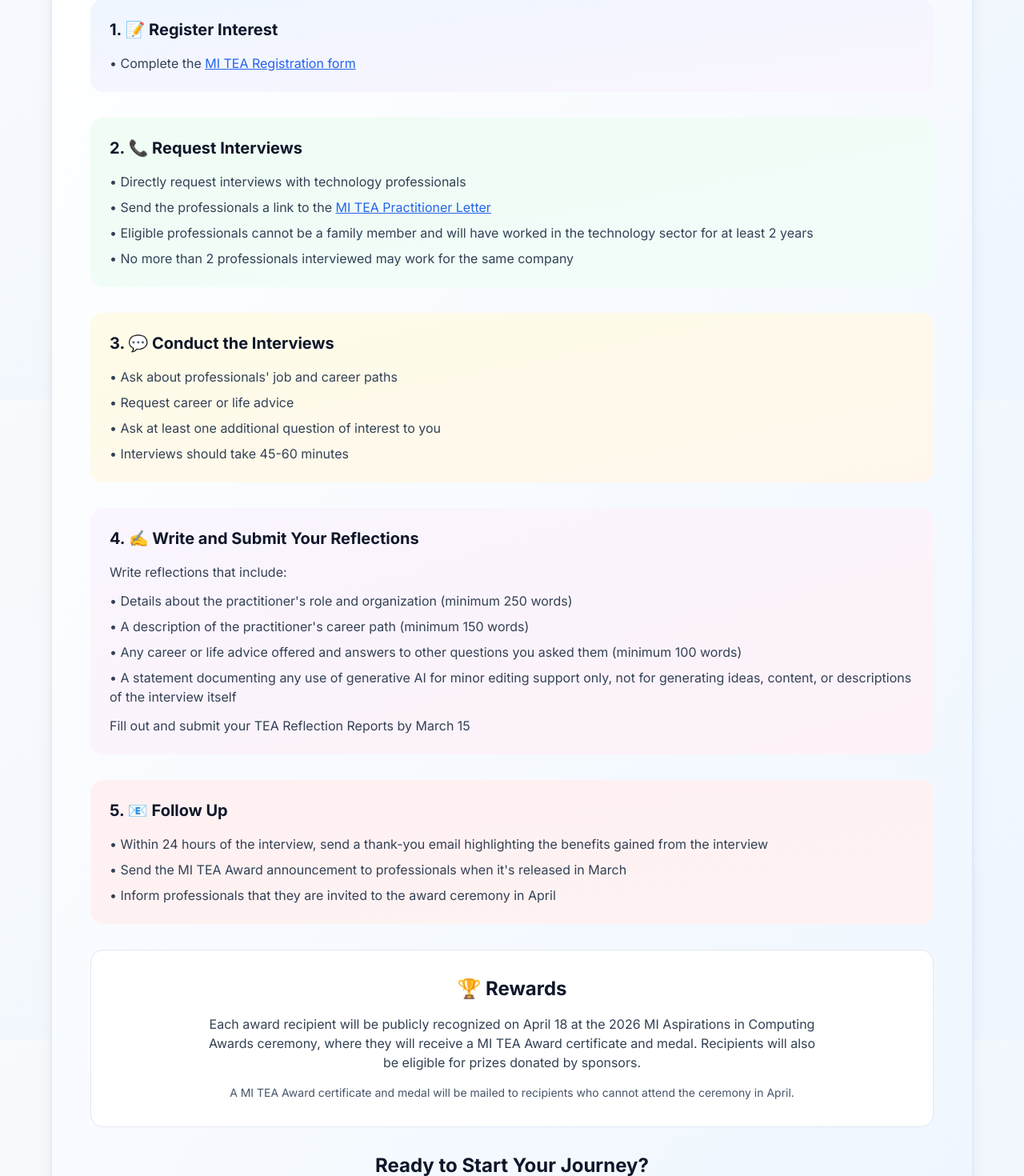
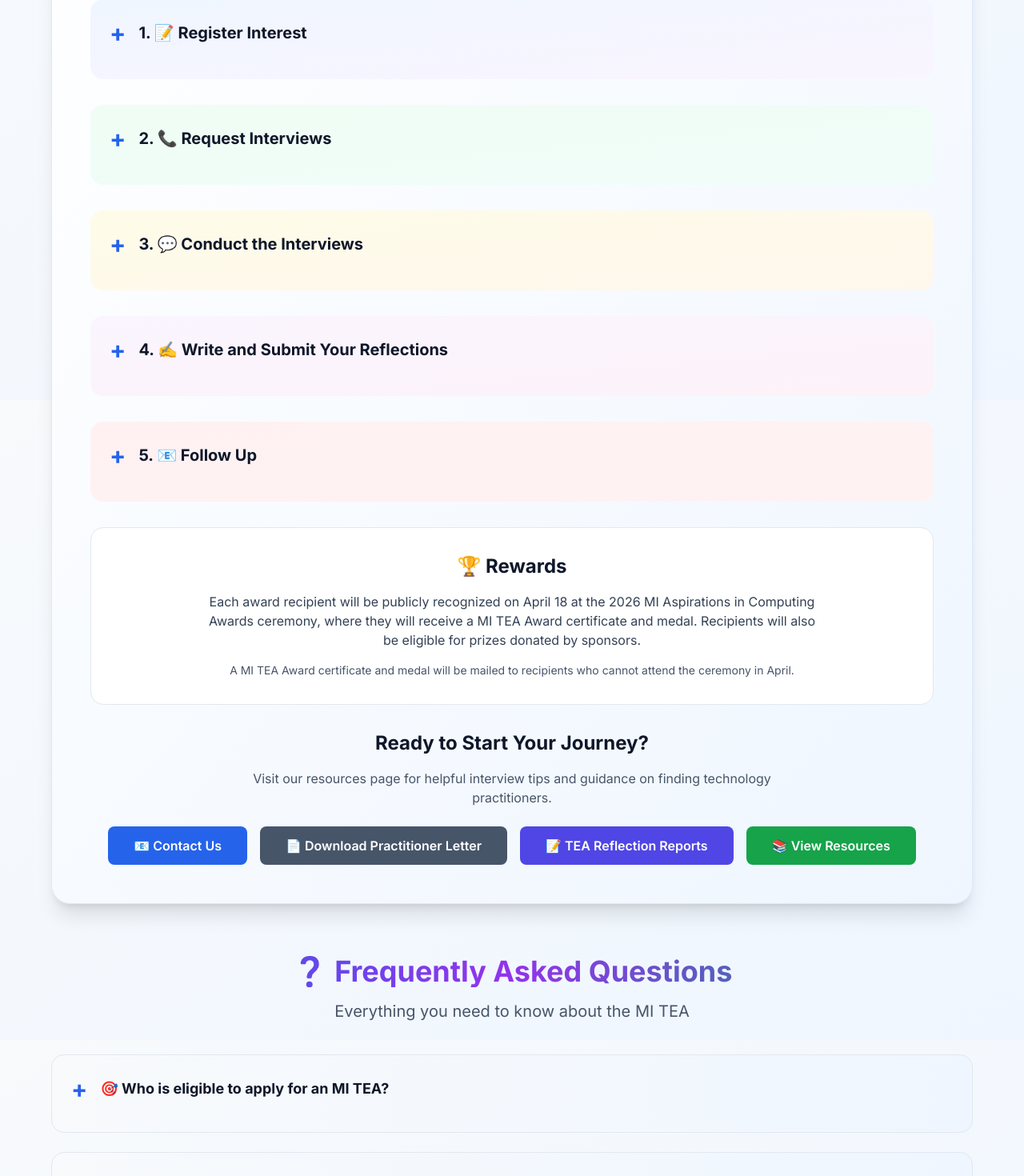
Before and after one commit to Divyatech-hub/Michigan-TEA, a Next.js app: page /Michigan-TEA/ in a window 1280 px wide. Shown: the part 2700-4170 px from the top of the page at 80% size. Built offline with nearby package versions, Linux system fonts and the light colour scheme.

Commit message:
created collapsible application and faq sections

```diff
--- a/components/ApplicationSection.tsx
+++ b/components/ApplicationSection.tsx
@@ -10,35 +10,48 @@ export default function ApplicationSection(){
         </div>
 
         <div className="space-y-8 mb-8">
-          <div className="bg-gradient-to-br from-blue-50 to-purple-50 rounded-2xl p-6">
-            <h3 className="text-xl font-bold text-slate-900 mb-4">1. 📝 Register Interest</h3>
-            <ul className="text-left text-slate-700 space-y-2">
-              <li>• Complete the <a href="https://forms.gle/v4VSxvQbq3cczt86A" target="_blank" rel="noopener noreferrer" className="text-blue-600 hover:text-blue-800 underline">MI TEA Registration form</a></li>
+          <details className="bg-gradient-to-br from-blue-50 to-purple-50 rounded-2xl p-6 cursor-pointer group">
+            <summary className="text-xl font-bold text-slate-900 mb-4 cursor-pointer list-none flex items-center">
+              <span className="mr-4 text-3xl font-bold text-blue-600 transition-transform duration-200 group-open:rotate-45">+</span>
+              <span>1. 📝 Register Interest</span>
+            </summary>
+            <ul className="text-left text-slate-700 space-y-2 mt-4">
+              <li>Complete the <a href="https://forms.gle/v4VSxvQbq3cczt86A" target="_blank" rel="noopener noreferrer" className="text-blue-600 hover:text-blue-800 underline">MI TEA Registration form</a></li>
             </ul>
-          </div>
+          </details>
 
-          <div className="bg-gradient-to-br from-green-50 to-teal-50 rounded-2xl p-6">
-            <h3 className="text-xl font-bold text-slate-900 mb-4">2. 📞 Request Interviews</h3>
-            <ul className="text-left text-slate-700 space-y-2">
+          <details className="bg-gradient-to-br from-green-50 to-teal-50 rounded-2xl p-6 cursor-pointer group">
+            <summary className="text-xl font-bold text-slate-900 mb-4 cursor-pointer list-none flex items-center">
+              <span className="mr-4 text-3xl font-bold text-blue-600 transition-transform duration-200 group-open:rotate-45">+</span>
+              <span>2. 📞 Request Interviews</span>
+            </summary>
+            <ul className="text-left text-slate-700 space-y-2 mt-4">
               <li>• Directly request interviews with technology professionals</li>
               <li>• Send the professionals a link to the <a href="/Michigan-TEA/practitioner_letter.pdf" className="text-blue-600 hover:text-blue-800 underline">MI TEA Practitioner Letter</a></li>
               <li>• Eligible professionals cannot be a family member and will have worked in the technology sector for at least 2 years</li>
               <li>• No more than 2 professionals interviewed may work for the same company</li>
             </ul>
-          </div>
+          </details>
 
-          <div className="bg-gradient-to-br from-yellow-50 to-orange-50 rounded-2xl p-6">
-            <h3 className="text-xl font-bold text-slate-900 mb-4">3. 💬 Conduct the Interviews</h3>
-            <ul className="text-left text-slate-700 space-y-2">
+          <details className="bg-gradient-to-br from-yellow-50 to-orange-50 rounded-2xl p-6 cursor-pointer group">
+            <summary className="text-xl font-bold text-slate-900 mb-4 cursor-pointer list-none flex items-center">
+              <span className="mr-4 text-3xl font-bold text-blue-600 transition-transform duration-200 group-open:rotate-45">+</span>
+              <span>3. 💬 Conduct the Interviews</span>
+            </summary>
+            <ul className="text-left text-slate-700 space-y-2 mt-4">
               <li>• Ask about professionals' job and career paths</li>
               <li>• Request career or life advice</li>
               <li>• Ask at least one additional question of interest to you</li>
               <li>• Interviews should take 45-60 minutes</li>
             </ul>
-          </div>
+          </details>
 
-          <div className="bg-gradient-to-br from-purple-50 to-pink-50 rounded-2xl p-6">
-            <h3 className="text-xl font-bold text-slate-900 mb-4">4. ✍️ Write and Submit Your Reflections</h3>
+          <details className="bg-gradient-to-br from-purple-50 to-pink-50 rounded-2xl p-6 cursor-pointer group">
+            <summary className="text-xl font-bold text-slate-900 mb-4 cursor-pointer list-none flex items-center">
+              <span className="mr-4 text-3xl font-bold text-blue-600 transition-transform duration-200 group-open:rotate-45">+</span>
+              <span>4. ✍️ Write and Submit Your Reflections</span>
+            </summary>
+            <div className="mt-4">
               <p className="text-slate-700 mb-3">Write reflections that include:</p>
               <ul className="text-left text-slate-700 space-y-2">
                 <li>• Details about the practitioner's role and organization (minimum 250 words)</li>
@@ -46,17 +59,21 @@ export default function ApplicationSection(){
                 <li>• Any career or life advice offered and answers to other questions you asked them (minimum 100 words)</li>
                 <li>• A statement documenting any use of generative AI for minor editing support only, not for generating ideas, content, or descriptions of the interview itself</li>
               </ul>
-            <p className="text-slate-700 mt-3 font-medium">Fill out and submit your <a href="https://docs.google.com/forms/d/e/1FAIpQLSdtFaY-QwaJpO6MCgeo22KIgbLTKegxCbNuSm-QWXU65BOofQ/viewform?pli=1">TEA Reflection Reports</a> by March 15</p>
+              <p className="text-slate-700 mt-3 font-medium">Fill out and submit your <a href="https://docs.google.com/forms/d/e/1FAIpQLSdtFaY-QwaJpO6MCgeo22KIgbLTKegxCbNuSm-QWXU65BOofQ/viewform?pli=1" className="text-blue-600 hover:text-blue-800 underline">TEA Reflection Reports</a> by March 15</p>
             </div>
+          </details>
 
-          <div className="bg-gradient-to-br from-rose-50 to-red-50 rounded-2xl p-6">
-            <h3 className="text-xl font-bold text-slate-900 mb-4">5. 📧 Follow Up</h3>
-            <ul className="text-left text-slate-700 space-y-2">
+          <details className="bg-gradient-to-br from-rose-50 to-red-50 rounded-2xl p-6 cursor-pointer group">
+            <summary className="text-xl font-bold text-slate-900 mb-4 cursor-pointer list-none flex items-center">
+              <span className="mr-4 text-3xl font-bold text-blue-600 transition-transform duration-200 group-open:rotate-45">+</span>
+              <span>5. 📧 Follow Up</span>
+            </summary>
+            <ul className="text-left text-slate-700 space-y-2 mt-4">
               <li>• Within 24 hours of the interview, send a thank-you email highlighting the benefits gained from the interview</li>
               <li>• Send the MI TEA Award announcement to professionals when it's released in March</li>
               <li>• Inform professionals that they are invited to the award ceremony in April</li>
             </ul>
-          </div>
+          </details>
         </div>
 
         <div className="bg-white rounded-2xl p-8 border border-slate-200 mb-8">
--- a/components/FAQ.tsx
+++ b/components/FAQ.tsx
@@ -39,16 +39,19 @@ export default function FAQ(){
 
       <div className="grid gap-6">
         {faqs.map((faq, idx) => (
-          <div key={idx} className="bg-gradient-to-r from-slate-50 to-blue-50 rounded-2xl p-6 border border-slate-200">
-            <h3 className="text-lg font-bold text-slate-900 mb-3">{faq.q}</h3>
-            <p className="text-slate-700 leading-relaxed">
+          <details key={idx} className="bg-gradient-to-r from-slate-50 to-blue-50 rounded-2xl p-6 border border-slate-200 cursor-pointer group">
+            <summary className="text-lg font-bold text-slate-900 mb-3 cursor-pointer list-none flex items-center">
+              <span className="mr-4 text-3xl font-bold text-blue-600 transition-transform duration-200 group-open:rotate-45">+</span>
+              <span>{faq.q}</span>
+            </summary>
+            <p className="text-slate-700 leading-relaxed mt-3">
               {idx === 0 ? (
                 <>Students in grades 9-12 who live in Michigan and are registered members of the <a href="https://www.aspirations.org/get-involved/join-the-aic-community" target="_blank" rel="noopener noreferrer" className="text-blue-600 hover:text-blue-800 underline">Aspirations in Computing (AiC) Community</a>.</>
               ) : (
                 faq.a
               )}
             </p>
-          </div>
+          </details>
         ))}
       </div>
     </section>
```
Also changed, not shown: 8 other files (tests, documents, lock files or other folders). Lines whose indentation alone changed are shown as unchanged.
